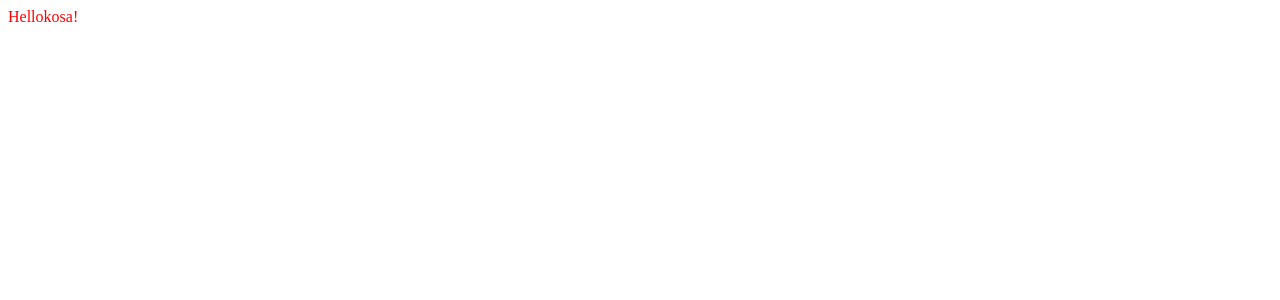
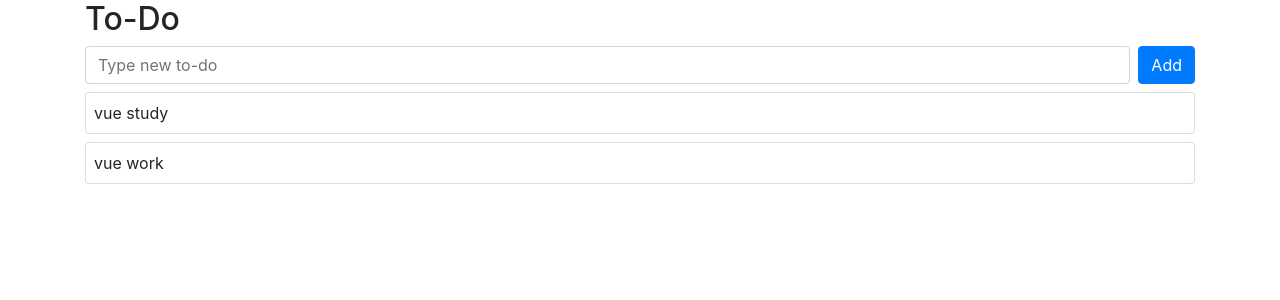
Before and after one commit to jseunn/metanet-vue.js, a Vue app: page / in a window 1280 px wide. Shown: the top 300 px of the page. Built offline with nearby package versions, Linux system fonts and the light colour scheme.

Commit message:
feat: todo form

```diff
--- a/public/index.html
+++ b/public/index.html
@@ -5,7 +5,7 @@
     <meta http-equiv="X-UA-Compatible" content="IE=edge">
     <meta name="viewport" content="width=device-width,initial-scale=1.0">
     <link rel="icon" href="<%= BASE_URL %>favicon.ico">
-    <link rel ="stackpath.bootstrapcdn.com/bootstrap/4.5.2/css/bootstrap.min.css">
+    <link rel="stylesheet" href="https://stackpath.bootstrapcdn.com/bootstrap/4.5.2/css/bootstrap.min.css">
     <title><%= htmlWebpackPlugin.options.title %></title>
   </head>
   <body>
--- a/src/App.vue
+++ b/src/App.vue
@@ -1,37 +1,80 @@
 <template>
-  <div class="name">
-    {{greet}}
+  <div class="container">
+    <h2>To-Do</h2>
+    <form
+      @submit.prevent="onSubmit"
+    >
+      <div class="d-flex">
+        <div class="flex-grow-1 mr-2">
+          <input
+            class="form-control"
+            type="text"
+            v-model="todo"
+            placeholder="Type new to-do"
+          >
+        </div>
+        <div>
+          <button
+            class="btn btn-primary"
+            type="submit"
+          >
+            Add
+          </button>
+        </div>
+      </div>
+      <div v-if="hasError" style="color: red">
+        This is cannot be empty
+      </div>
+    </form>
+    <div
+      v-for="todo in todos"
+      :key="todo.id"
+      class="card mt-2">
+      <div class="card-body p-2">
+        {{ todo.subject }}
+      </div>
+    </div>
   </div>
-
 </template>
 
 <script>
+import { ref } from 'vue';
+export default {
+  setup(){
+    const todo = ref('');
+    const todos = ref([
+      {id:1, subject: 'vue study'},
+      {id:2, subject: 'vue work'}
+    ]);
 
-export default {
- setup(){
-  const name = "kosa!";
-  const greeting = (name) =>{
-    return 'Hello' + name;
-  }
+    const hasError = ref(false);
 
-  const greet = greeting(name);
+    const onSubmit = () =>{
+      if(todo.value == ''){
+        hasError.value = true;
+      }else{
+        todos.value.push({
+          id: Date.now(),
+          subject: todo.value
+        });
+        hasError.value = false;
+      }
 
-  return{
-    name,
-    greeting,
-    greet,
-
-  }
+    }
 
 
-
- }
-
+    return{
+      todo,
+      onSubmit,
+      todos,
+      hasError,
+    }
+  }
 }
 </script>
 
 <style>
   .name{
-    color:red;
+    color: red;
   }
 </style>
```
